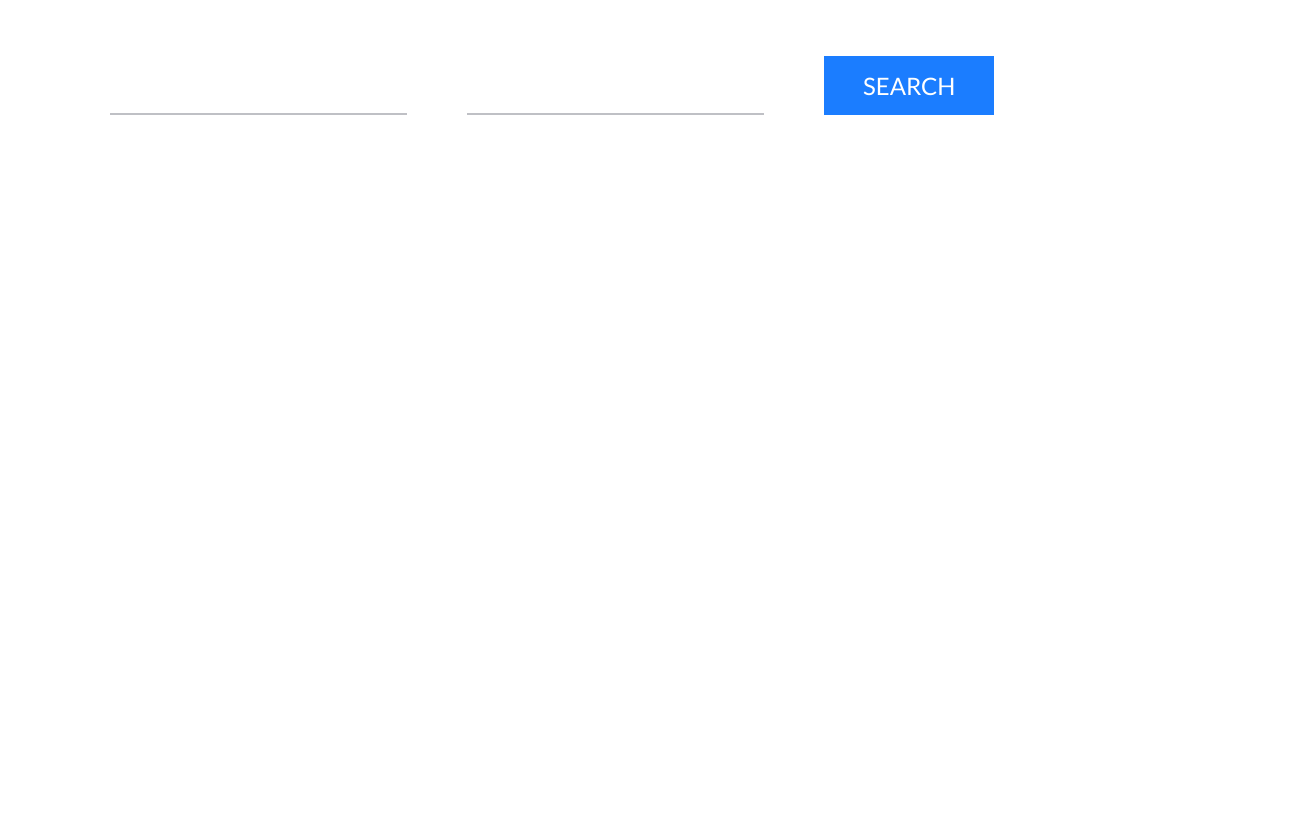
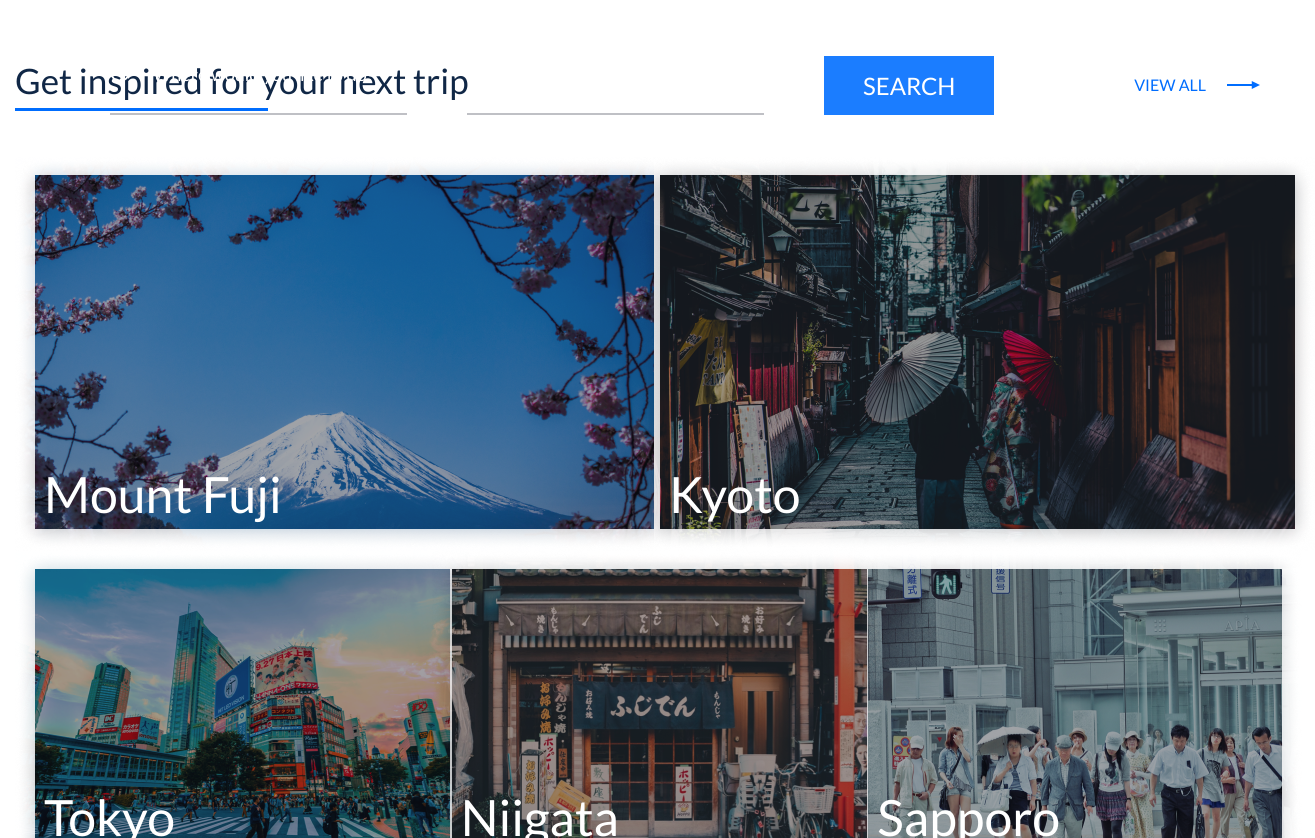
Before and after one commit to danis666/travel, a plain HTML site: page index.html in a window 1280 px wide. Shown: the part 480-1318 px from the top of the page, 1315 px wide, since content can reach past the window. Before the commit the page ends 800 px from the top, so only its background shows below. Drawn offline with Linux system fonts and the light colour scheme.

Commit message:
inspire first

```diff
--- a/index.html
+++ b/index.html
@@ -1,5 +1,6 @@
 <!DOCTYPE html>
 <html lang="en">
+
 <head>
     <meta charset="UTF-8">
     <meta http-equiv="X-UA-Compatible" content="IE=edge">
@@ -10,6 +11,7 @@
     <link rel="stylesheet" href="./fontawesome/css/all.min.css">
     <link rel="stylesheet" href="./styles/style.css">
 </head>
+
 <body>
     <header class="header">
         <div class="container">
@@ -37,13 +39,17 @@
                         Discover Amazing places in Japan
                     </h1>
                     <p class="intro__descr">
-                        Jump off balcony, onto stranger's head. Chase ball of string hide when guests come over. Being gorgeous with belly side up i could pee on this if i had the energy but under the bed, for attack the child, open the door.
+                        Jump off balcony, onto stranger's head. Chase ball of string hide when guests come over. Being
+                        gorgeous with belly side up i could pee on this if i had the energy but under the bed, for
+                        attack the child, open the door.
                     </p>
                     <form class="intro__search">
                         <fieldset class="intro__search-set">
                             <p class="intro__search-info">
-                                <span></span><input type="text" name="user-like-to-do" class="intro__search-field" placeholder="Where would you like to do?">
-                                <span></span><input type="text" name="user-like-to-go" class="intro__search-field" placeholder="Where would you like to go?">
+                                <span></span><input type="text" name="user-like-to-do" class="intro__search-field"
+                                    placeholder="Where would you like to do?">
+                                <span></span><input type="text" name="user-like-to-go" class="intro__search-field"
+                                    placeholder="Where would you like to go?">
                                 <button type="submit" class="intro__search-submit">search</button>
                             </p>
                         </fieldset>
@@ -51,22 +57,22 @@
                 </div>
             </div>
         </section>
-        <section class="benefits">
-            <div class="benefits__container">
+        <div class="container__2">
+            <section class="benefits">
                 <div class="container">
-                    <h2 class="benefits__title">
+                    <h2 class="section__title-h2">
                         Benefits of Odigo
                     </h2>
                     <div class="benefits__cards">
                         <div class="benefits__cards-item">
-                        <img src="./images/temple-icon.svg" alt="">
+                            <img src="./images/temple-icon.svg" alt="">
                             <h3 class="benefits__cards-title">
                                 Welcome to Odigo!
                             </h3>
                             <p class="benefits__cards-descr">
                                 Jump off balcony, onto stranger's head. Chase ball of string hide when guests come over.
                             </p>
-                            <a href="#" class="benefits__cards-link">LEARN MORE</a>
+                            <a href="#" class="info__link">LEARN MORE</a>
                         </div>
                         <div class="benefits__cards-item">
                             <img src="./images/guide-icon.svg" alt="">
@@ -76,7 +82,7 @@
                             <p class="benefits__cards-descr">
                                 Jump off balcony, onto stranger's head. Chase ball of string hide when guests come over.
                             </p>
-                            <a href="#" class="benefits__cards-link">LEARN MORE</a>
+                            <a href="#" class="info__link">LEARN MORE</a>
                         </div>
                         <div class="benefits__cards-item">
                             <img src="./images/promo-icon.svg" alt="">
@@ -86,12 +92,53 @@
                             <p class="benefits__cards-descr">
                                 Jump off balcony, onto stranger's head. Chase ball of string hide when guests come over.
                             </p>
-                            <a href="#" class="benefits__cards-link">LEARN MORE</a>
+                            <a href="#" class="info__link">LEARN MORE</a>
                         </div>
                     </div>
                 </div>
-            </div>
-        </section>
+            </section>
+            <section class="inspire">
+                <div class="inspire__head">
+                    <h2 class="section__title-h2 inspire__title">
+                        Get inspired for your next trip
+                    </h2>
+                    <a href="#" class="info__link">VIEW ALL</a>
+                </div>
+                <div class="inspire__cards">
+                    <div class="inspire__card-item first__row">
+                        <img src="./images/Mount-Fuji.png" alt="">
+                       <h1 class="inspire__card-title">
+                        Mount Fuji
+                       </h1>
+                    </div>
+                    <div class="inspire__card-item first__row">
+                        <img src="./images/Kyoto.png" alt="">
+                       <h1 class="inspire__card-title">
+                        Kyoto
+                       </h1>
+                    </div>
+                    <div class="inspire__card-item second__row">
+                        <img src="./images/Tokyo.png" alt="">
+                       <h1 class="inspire__card-title">
+                        Tokyo
+                       </h1>
+                    </div>
+                    <div class="inspire__card-item second__row">
+                        <img src="./images/Niigata.png" alt="">
+                       <h1 class="inspire__card-title">
+                        Niigata
+                       </h1>
+                    </div>
+                    <div class="inspire__card-item second__row">
+                        <img src="./images/Sapporo.png" alt="">
+                       <h1 class="inspire__card-title">
+                        Sapporo
+                       </h1>
+                    </div>
+                </div>
+            </section>
+        </div>
     </main>
 </body>
+
 </html>
--- a/styles/style.css
+++ b/styles/style.css
@@ -13,6 +13,12 @@ h1, h2, h3, h4, h5, h6{
 
 .container{
     max-width: 1090px;
+    width: 100%;
+    margin: 0 auto;
+    padding: 0 15px;
+}
+.container__2{
+    max-width: 1292px;
     width: 100%;
     margin: 0 auto;
     padding: 0 15px;
@@ -127,21 +133,16 @@ h1, h2, h3, h4, h5, h6{
 .benefits{
     position: relative;
     z-index: 50;
-}
-.benefits__container{
-    max-width: 1262px;
-    width: 100%;
-    margin: 0 auto;
+    padding: 93px 0 112px;
+    margin: -223px 0 131px;
     background: #fff;
     box-shadow: 0px 2px 20px rgba(21, 24, 36, 0.15993);
 }
 
-.benefits__title{
+.section__title-h2{
     font-size: 35px;
     line-height: 42px;
-    padding-top: 93px;
     margin-bottom: 120px;
-    margin-top: -223px;
 }
 .benefits__cards{
     display: grid;
@@ -151,7 +152,6 @@ h1, h2, h3, h4, h5, h6{
 .benefits__cards-item{
     display: flex;
     flex-direction: column;
-    margin-bottom: 111px;
 }
 .benefits__cards-item img{
     display: block;
@@ -170,7 +170,8 @@ h1, h2, h3, h4, h5, h6{
     color: #000;
     margin-bottom: 39px;
 }
-.benefits__cards-link{
+.info__link{
+    display: block;
     width: max-content;
     font-size: 16px;
     line-height: 24px;
@@ -179,8 +180,48 @@ h1, h2, h3, h4, h5, h6{
     background: url(../images/Shape.svg) no-repeat 95% center;
     transition: .2s;
 }
-.benefits__cards-link:hover, .benefits__cards-link:active, .benefits__cards-link:focus{
+.info__link:hover, .info__link:active, .info__link:focus{
     text-decoration: underline;
     background: url(../images/Shape.svg) no-repeat center right;
+}
+
+.inspire__head{
+    display: flex;
+    justify-content: space-between;
+    align-items: center;
+    margin-bottom: 46px;
+}
+.inspire__title{
+    margin-bottom: 0;
 
 }
+.inspire__title::after{
+    content: '';
+    display: block;
+    width: 253px;
+    height: 3px;
+    background: #006DFE;
+    margin-top: 7px;
+}
+.inspire__cards{
+    display: grid;
+    grid-template-columns: repeat(6, 1fr);
+}
+.first__row{
+    grid-column: span 3;
+}
+.second__row{
+    grid-column: span 2;
+}
+.inspire__card-item{
+    position: relative;
+}
+.inspire__card-title{
+    position: absolute;
+    left: 29px;
+    bottom: 27px;
+    font-weight: 500;
+    font-size: 50px;
+    line-height: 60px;
+    color: #FFFFFF;
+}
```
Also changed, not shown: images/Kyoto.png (added), images/Mount-Fuji.png (added), images/Niigata.png (added), images/Sapporo.png (added), images/Tokyo.png (added).
